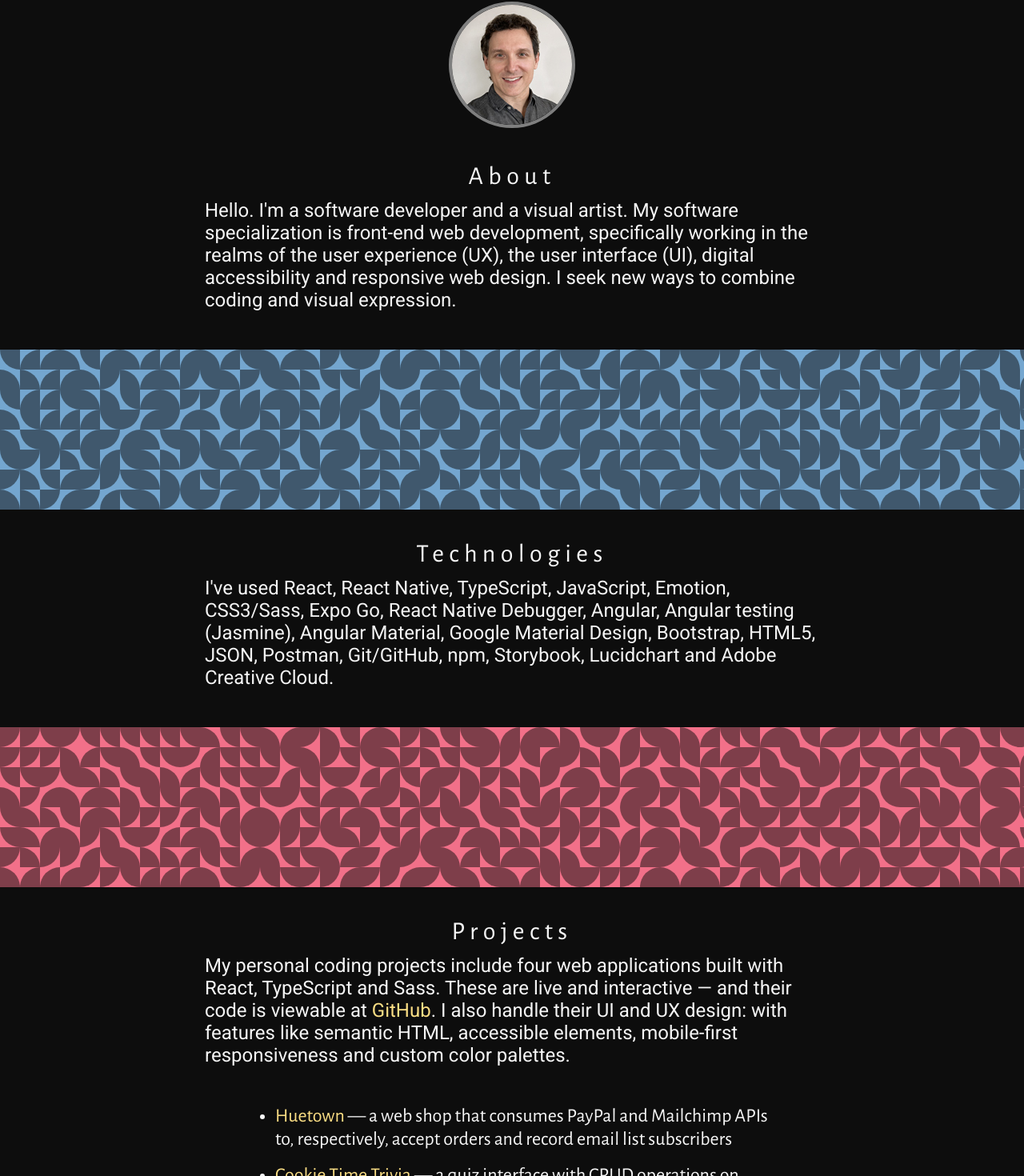
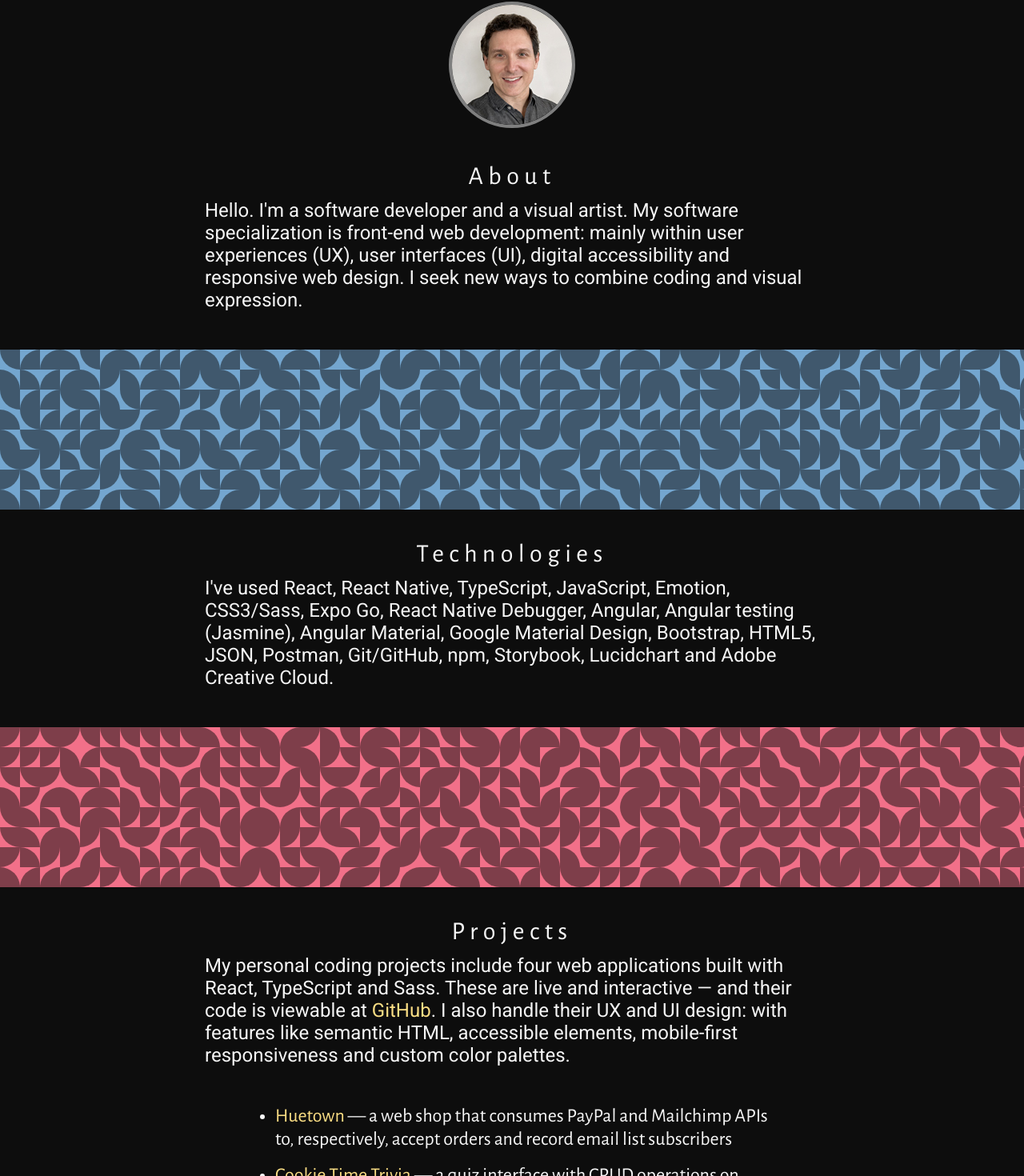
Before and after one commit to alecthibodeau/alecthibodeau.github.io, a React (Create React App) app: page / in a window 1280 px wide. Shown: the part 165-1635 px from the top of the page at 80% size. Built offline with nearby package versions, Linux system fonts and the light colour scheme.

Commit message:
Update description text

```diff
--- a/src/components/Main.tsx
+++ b/src/components/Main.tsx
@@ -1,12 +1,12 @@
 /* Constants */
 import constants from '../constants';
-import WedgeBanner from './WedgeBanner';
 
 /* Interfaces */
 import ProjectItem from '../interfaces/ProjectItem';
 
 /* Components */
 import Project from './Project';
+import WedgeBanner from './WedgeBanner';
 
 /* Helpers */
 import helpers from '../helpers';
@@ -60,10 +60,10 @@ function Main(props: { isBreakpointXs: boolean, viewportWidth: number }): JSX.El
         <div className="section-title">{formatTitleCase(sections.about)}</div>
         <p>
           Hello. I'm a software developer and a visual artist. My software
-          specialization is front-end web development, specifically working in
-          the realms of the user experience (UX), the user interface (UI),
-          digital accessibility and responsive web design. I seek new ways to
-          combine coding and visual expression.
+          specialization is front-end web development: mainly within
+          user experiences (UX), user interfaces (UI),
+          digital accessibility and responsive web design.
+          I seek new ways to combine coding and visual expression.
         </p>
       </section>
       <WedgeBanner
@@ -93,7 +93,7 @@ function Main(props: { isBreakpointXs: boolean, viewportWidth: number }): JSX.El
           My personal coding projects include four web applications built with React,
           TypeScript and Sass. These are live and interactive &mdash; and their code is
           viewable at <a href={hypertextReference.gitHub} className="text-link">GitHub</a>.
-          I also handle their UI and UX design: with features like semantic HTML,
+          I also handle their UX and UI design: with features like semantic HTML,
           accessible elements, mobile-first responsiveness and custom color palettes.
         </p>
         <ul>
```
